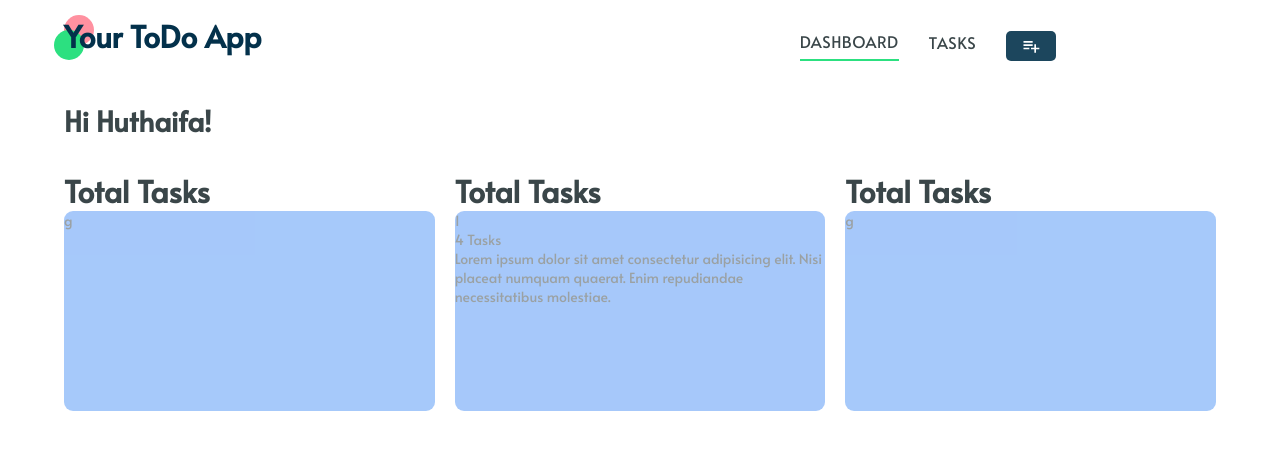
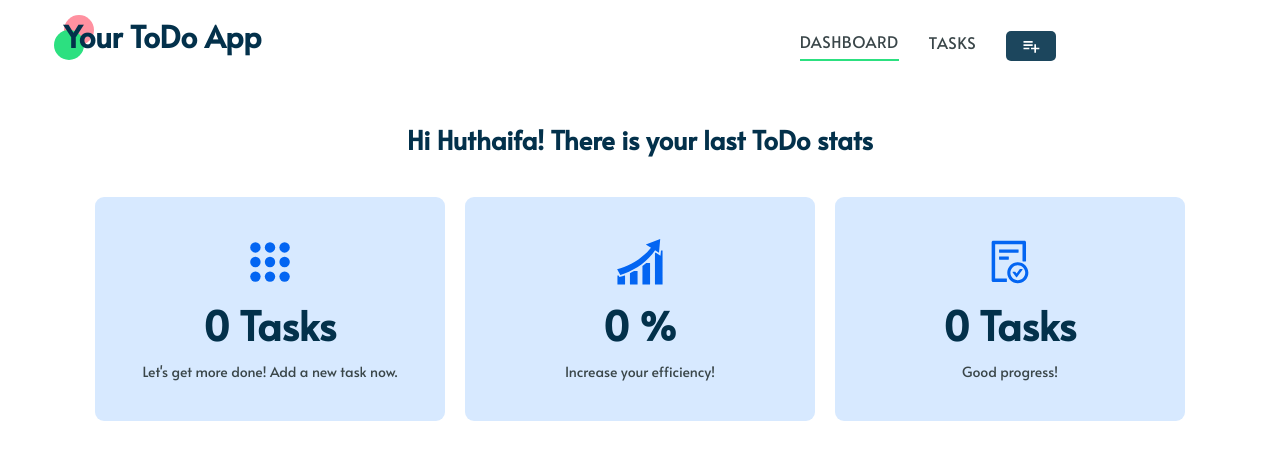
Before and after one commit to huthaifaaltiti/todo-app, a React (Create React App) app: page / in a window 1280 px wide. Shown: the top 460 px of the page. Built offline with nearby package versions, Linux system fonts and the light colour scheme.

Commit message:
styling dashboard

```diff
--- a/src/components/NavBar/index.js
+++ b/src/components/NavBar/index.js
@@ -1,7 +1,7 @@
 // react
 import React from "react";
 // react-router-dom
-import { NavLink } from "react-router-dom";
+import { NavLink, Link } from "react-router-dom";
 
 // styles, icons
 import styles from "./styles.module.css";
@@ -28,11 +28,11 @@ export default function NavBar() {
           <span>Tasks</span>
         </NavLink>
 
-        <NavLink to="/new-task">
+        <Link to="/new-task">
           <span className={styles.addNewTask}>
             <MdPlaylistAdd className={styles.navBarAddTaskIcon} />
           </span>
-        </NavLink>
+        </Link>
       </div>
     </div>
   );
--- a/src/components/Task/index.js
+++ b/src/components/Task/index.js
@@ -49,11 +49,8 @@ export default function Task({ task, index }) {
     setIsEditable(false);
   }
 
-  return (
-    // className={`${styles.taskCont} ${
-    //   doneDivs.includes(index) ? styles.doneTask : ""
-    // }`
-    (task.done === true) ? <div className={`${styles.taskCont} ${styles.doneTask}`}>
+  return task.done === true ? (
+    <div className={`${styles.taskCont} ${styles.doneTask}`}>
       <div>
         {isEditable ? (
           <div>
@@ -100,7 +97,9 @@ export default function Task({ task, index }) {
           />
         </span>
       </div>
-  </div> : <div className={`${styles.taskCont}`}>
+    </div>
+  ) : (
+    <div className={`${styles.taskCont}`}>
       <div>
         {isEditable ? (
           <div>
--- a/src/index.css
+++ b/src/index.css
@@ -56,6 +56,7 @@ code {
   --color-tert-l1: #1c74f3;
   --color-tert-l2: #3584f5;
   --color-tert-l3: #4f93f6;
+  --color-tert-l4: #D7E9FF;
 
   /* Fourth color */
   --color-four: #fff3d7;
--- a/src/pages/Home/index.js
+++ b/src/pages/Home/index.js
@@ -7,46 +7,81 @@ import { useSelector } from "react-redux";
 
 // styles
 import styles from "./styles.module.css";
+import { TiThSmall } from "react-icons/ti";
+import { GiProgression } from "react-icons/gi";
+import { AiOutlineFileDone } from "react-icons/ai";
 
 export default function Home() {
   const tasks = useSelector((state) => state.TasksReducer);
 
+  // getting the efficiency of finished tasks
+  const totalNum = tasks.reduce(
+    (total, current) => total + current.doneQuant,
+    0
+  );
+
+  console.log({ tasks });
+
   return (
     <div className={styles.homePage}>
-      <h1 className={styles.userName}>Hi Huthaifa!</h1>
+      <header>
+        <h2 className={styles.userName}>
+          Hi Huthaifa! There is your last ToDo stats
+        </h2>
+      </header>
 
       <div className={styles.dashboardCont}>
+        {/* <h3>Start growing with ToDo App now</h3> */}
+
+        {/* total tasks */}
         <div className={styles.dashboardMainBox}>
-          <h3>Total Tasks</h3>
-
-          <div className={styles.dashboardSubBox}>g</div>
-        </div>
-
-        <div className={styles.dashboardMainBox}>
-          <h3>Total Tasks</h3>
-
           <div className={styles.dashboardSubBox}>
-            <div>1</div>
-            <div>4 Tasks</div>
-            <div>
+            <div className={styles.dashboardSubBoxIconCont}>
+              <TiThSmall className={styles.dashboardSubBoxIcon} />
+            </div>
+            <div className={styles.tasksCounterCont}>
+              <p>{tasks?.length || 0} Tasks</p>
+            </div>
+            <div className={styles.dashboardText}>
               <p>
-                Lorem ipsum dolor sit amet consectetur adipisicing elit. Nisi
-                placeat numquam quaerat. Enim repudiandae necessitatibus
-                molestiae.
+                Let's get more done!
+                <Link to="/new-task">
+                  <span> Add a new task now.</span>
+                </Link>
               </p>
             </div>
           </div>
         </div>
 
+        {/* efficiency of finished tasks */}
         <div className={styles.dashboardMainBox}>
-          <h3>Total Tasks</h3>
-
-          <div className={styles.dashboardSubBox}>g</div>
+          <div className={styles.dashboardSubBox}>
+            <div className={styles.dashboardSubBoxIconCont}>
+              <GiProgression className={styles.dashboardSubBoxIcon} />
+            </div>
+            <div className={styles.tasksCounterCont}>
+              <p>{(totalNum / tasks?.length) * 100 || 0} %</p>
+            </div>
+            <div className={styles.dashboardText}>
+              <p>Increase your efficiency!</p>
+            </div>
+          </div>
         </div>
 
-        {/* <Link to="/tasks">
-          <span> Add new task.</span>
-        </Link> */}
+        {/*finished tasks */}
+        <div className={styles.dashboardMainBox}>
+          <div className={styles.dashboardSubBox}>
+            <div className={styles.dashboardSubBoxIconCont}>
+              <AiOutlineFileDone className={styles.dashboardSubBoxIcon} />
+            </div>
+            <div className={styles.tasksCounterCont}>
+              <p>{totalNum || 0} Tasks</p>
+            </div>
+            <div className={styles.dashboardText}>
+              <p>Good progress!</p>
+            </div>
+          </div>
+        </div>
       </div>
     </div>
   );
--- a/src/pages/Home/styles.module.css
+++ b/src/pages/Home/styles.module.css
@@ -1,4 +1,4 @@
-/* Sector: Home main classes */
+/* Sector: Home (Dashboard) main classes */
 
 .homePage {
   width: 100%;
@@ -6,10 +6,19 @@
   padding: 3rem 0;
 }
 
+.homePage header h2 {
+  font-size: 2.6rem;
+  color: var(--color-prim);
+
+  text-align: center;
+
+  margin-top: 2rem;
+}
+
 .dashboardCont {
   width: 100%;
 
-  margin-top: 3rem;
+  margin-top: 4rem;
 
   display: flex;
   align-items: center;
@@ -18,21 +27,82 @@
 }
 
 .dashboardMainBox {
-  width: 33.3333%;
-
-
+  width: 35rem;
+  height: 35rem;
 }
 
 .dashboardMainBox h3 {
   font-size: 3rem;
 }
 
-.dashboardSubBox{
+.dashboardSubBox {
   width: 100%;
-  height: 20rem;
 
-  background-color: var(--color-tert-l3);
-  opacity: .5;
+  padding: 4rem 2rem;
 
-  border-radius: .9rem;
+  background-color: var(--color-tert-l4);
+
+  border-radius: 0.9rem;
+
+  display: flex;
+  flex-direction: column;
+  align-items: center;
+  justify-content: center;
+  gap: 1rem;
 }
+
+.dashboardSubBoxIconCont {
+  display: grid;
+  place-items: center;
+}
+
+.dashboardSubBoxIcon {
+  width: 5rem;
+  height: 5rem;
+
+  color: var(--color-tert);
+}
+
+.tasksCounterCont p {
+  font-size: 4rem;
+  font-weight: bold;
+
+  text-align: center;
+
+  color: var(--color-prim);
+}
+
+.dashboardText p {
+  font-size: 1.4rem;
+}
+
+.dashboardText p span:hover {
+  text-decoration: underline;
+}
+
+/* Sector: Media quires */
+
+/* 1050px / 16px = 65.625 */
+@media (max-width: 65em) {
+  .dashboardCont {
+    flex-wrap: wrap;
+  }
+
+  .dashboardMainBox {
+    height: auto;
+  }
+}
+
+/* 555px / 16px = 34.6875 */
+@media (max-width: 34em) {
+  .homePage header h2{
+    font-size: 2rem;
+  }
+}
+
+/* 415px / 16px = 25.9375 */
+@media (max-width: 25em) {
+  .homePage header h2{
+    font-size: 1.8rem;
+  }
+}
--- a/src/redux/reducers/TasksReducer/reducer.js
+++ b/src/redux/reducers/TasksReducer/reducer.js
@@ -12,7 +12,7 @@ const TasksReducer = (state = initialState, action) => {
 
       return [
         ...state,
-        { taskDetails: action.payload, done: false, id: uniqueNumber },
+        { taskDetails: action.payload, done: false, id: uniqueNumber, doneQuant: 0 },
       ];
 
     case TASKS_REDUCER_CONSTANTS.TASKS_DELETE_TASK:
@@ -31,7 +31,7 @@ const TasksReducer = (state = initialState, action) => {
         (findTask) => action.payload.id !== findTask.id
       );
 
-      return [...restArr3, { ...restArr2, done: true }];
+      return [...restArr3, { ...restArr2, done: true, doneQuant: 1 }];
 
     default:
       return state;
```
Lines whose indentation alone changed are shown as unchanged.
